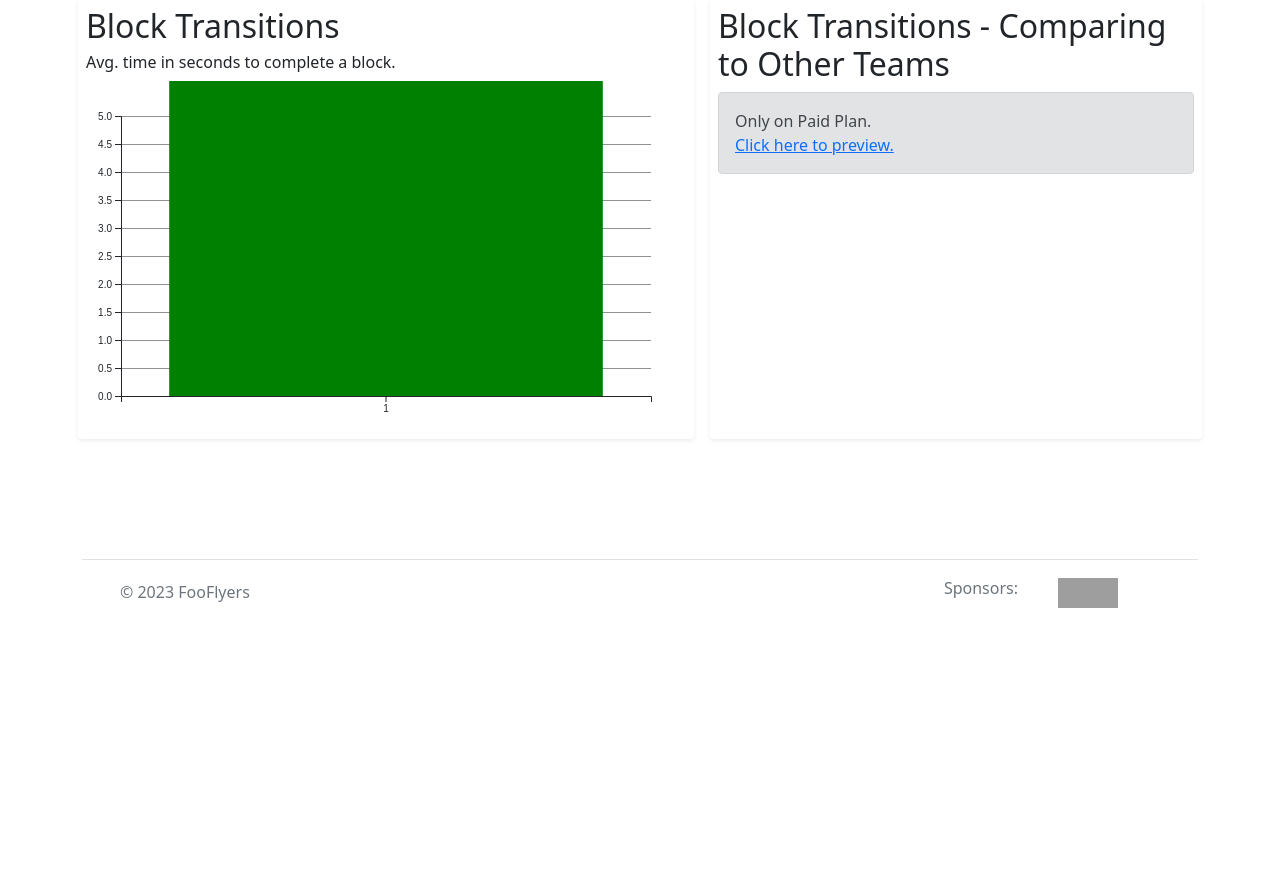
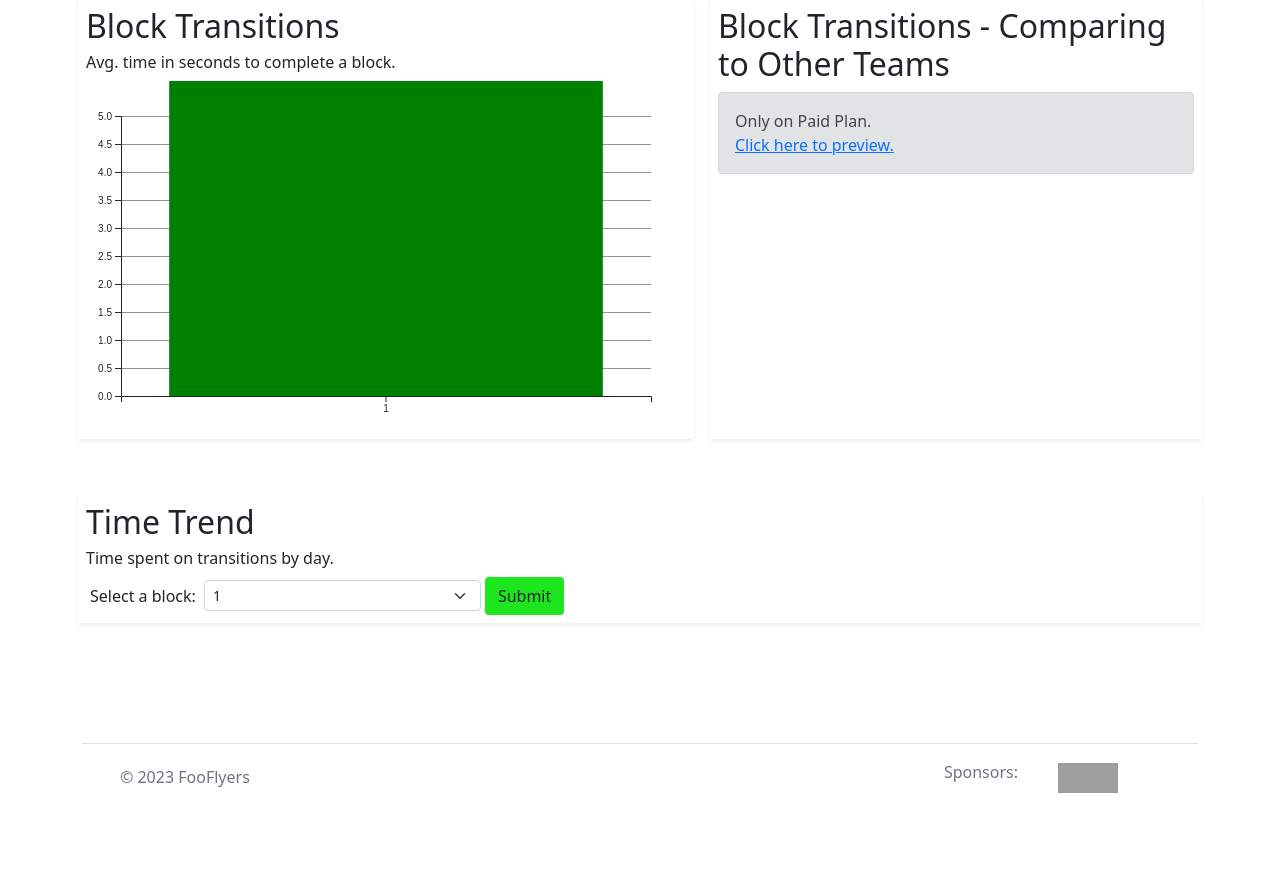
Before and after one commit to paulobueno/point-tracker, a Django app: page /jumps/00000000-0000-0000-0000-000000000001 in a window 1280 px wide. Shown: the part 1082-1963 px from the top of the page. Before the commit the page ends 1690 px from the top, so only its background shows below. Run offline with Django 4.2, Linux system fonts and the light colour scheme; tables that the repository leaves empty hold one stand-in row (values such as "Sample post"); data that the repository does not hold is empty; some libraries are stand-ins or nearby versions; grey boxes are pictures that could not be loaded.

Commit message:
added Time Trend

```diff
--- a/tracker/models.py
+++ b/tracker/models.py
@@ -114,7 +114,8 @@ def add_repetition_number(sender, instance, *args, **kwargs):
     jumps = Jump.objects.filter(team=instance.team) \
         .filter(pool=instance.pool) \
         .filter(date=instance.date)
-    instance.repetition_number = len(jumps) + 1
+    if not instance.repetition_number:
+        instance.repetition_number = len(jumps) + 1
 
 
 class JumpAnalytic(models.Model):
--- a/tracker/static/js/heatmap.js
+++ b/tracker/static/js/heatmap.js
@@ -159,3 +159,69 @@ const margin = {top: 35, right: 35, bottom: 35, left: 35},
     .on("mouseleave", mouseleave)
 })
 }
+
+function genBlockTrend(jsonData, selectedId) {
+d3.json(jsonData).then(function(data) {
+const margin = {top: 35, right: 35, bottom: 35, left: 35},
+      width = 550 - margin.left - margin.right,
+      height = 350 - margin.top - margin.bottom,
+      svg = d3.select(selectedId)
+              .append("svg")
+                .attr("width", width + margin.left + margin.right)
+                .attr("height", height + margin.top + margin.bottom)
+              .append("g")
+                .attr("transform", `translate(${margin.left}, ${margin.top})`);
+
+    // Convert date strings to Date objects
+    const parseTime = d3.timeParse('%Y-%m-%d');
+    const dates = Object.keys(data).map(parseTime);
+
+    // Extract data for each line
+    const means = Object.values(data).map(d => d.mean);
+    const q1s = Object.values(data).map(d => d.q1);
+    const q3s = Object.values(data).map(d => d.q3);
+
+    // Set up scales and line generator
+    const xScale = d3.scaleTime()
+      .domain(d3.extent(dates))
+      .range([0, 400]);
+
+    const yScale = d3.scaleLinear()
+      .domain([d3.min([d3.min(means), d3.min(q1s), d3.min(q3s)]), d3.max([d3.max(means), d3.max(q1s), d3.max(q3s)])])
+      .range([200, 0]);
+
+    const line = d3.line()
+      .x((d, i) => xScale(dates[i]))
+      .y(d => yScale(d));
+
+    // Create SVG element and append axes
+    svg.append('g')
+      .attr('transform', 'translate(0, 200)')
+      .call(d3.axisBottom(xScale));
+
+    svg.append('g')
+      .call(d3.axisLeft(yScale));
+
+    // Append paths for each line
+    svg.append('g')
+      .append('path')
+      .datum(means)
+      .attr('d', line)
+      .attr('stroke', 'blue')
+      .attr('fill', 'none');
+
+    svg.append('g')
+      .append('path')
+      .datum(q1s)
+      .attr('d', line)
+      .attr('stroke', 'green')
+      .attr('fill', 'none');
+
+    svg.append('g')
+      .append('path')
+      .datum(q3s)
+      .attr('d', line)
+      .attr('stroke', 'red')
+      .attr('fill', 'none');
+
+})}
--- a/tracker/templates/team.html
+++ b/tracker/templates/team.html
@@ -95,6 +95,27 @@
             </div>
         </div>
     </div>
+    <div class="row">
+        <div class="col shadow-sm p-2 mb-5 bg-white rounded m-2">
+            <p class="h2">Time Trend</p>
+            <p class="h6">Time spent on transitions by day.</p>
+            <form action="" method="post">
+                {% csrf_token %}
+                <div class="d-flex align-items-center">
+                        <div class="m-1">Select a block: </div>
+                        <select class="form-select form-select-sm m-1 w-25" name="block_filter">
+                            {% for block in blocks %}
+                            <option value="{{block}}" {% if block == block_filter %}selected{% endif %} >{{block}}</option>
+                            {% endfor %}
+                        </select>
+
+                    <input class="w-20 btn navbar-foo ml-1" type="submit" value="Submit">
+
+                </div>
+            </form>
+            <div id="time_trend"></div>
+        </div>
+    </div>
 </div>
 <script src="{% static '/js/heatmap.js' %}"></script>
 <script>genHeatMap("{% url 'heatmap_transition' team.external_id %}?tag_filter={{tag_filter}}","#my_dataviz",[-2,-0.5])</script>
@@ -102,5 +123,6 @@
 {% if fooflyers %}
     <script>genHeatMap("{% url 'foo_heatmap_transition_comparison' %}?tag_filter={{tag_filter}}","#my_dataviz2",[-0.3,0.3])</script>
     <script>barChart("{% url 'foo_block_transition_comparison' %}?tag_filter={{tag_filter}}","#team_block_transitions_comparison", [-1,2])</script>
+    <script>genBlockTrend("{% url 'foo_transition_trend_data' block_filter block_filter %}","#time_trend")</script>
 {% endif %}
 {% endblock %}
--- a/tracker/urls.py
+++ b/tracker/urls.py
@@ -23,6 +23,9 @@ urlpatterns = [
     path('team/transition_trend/<uuid:team_eid>/<point1>/<point2>',
          views.transition_trend_data,
          name='transition_trend_data'),
+    path('foo/transition_trend/<point1>/<point2>',
+         views.foo_transition_trend_data,
+         name='foo_transition_trend_data'),
     path('team/block_transition_comparison/<uuid:team_external_id>',
          views.block_transitions_comparison_data,
          name='block_transition_comparison'),
--- a/tracker/views.py
+++ b/tracker/views.py
@@ -4,7 +4,8 @@ from collections import defaultdict
 import json
 from django.contrib.auth.decorators import login_required
 from django.db import transaction
-from django.http import HttpResponse, JsonResponse
+from django.urls import reverse
+from django.http import HttpResponse, JsonResponse, HttpResponseRedirect
 from django.shortcuts import get_object_or_404, render, redirect
 from django.template.defaultfilters import upper
 import numpy as np
@@ -251,18 +252,29 @@ def team_jumps(request, team_external_id, fooflyers=False):
     jumps = Jump.objects.filter(team=team)
     members = TeamMember.objects.filter(team__pk=team.id)
     available_tags = Jump_Tags.objects.filter(jump__in=jumps).distinct()
-    tag_filter = None
+    blocks = [p[0] for p in Point.blocks]
+    tag_filter = request.GET.get('tag_filter', '')
+    block_filter = request.GET.get('block_filter', '1')
     if request.method == "POST":
-        tag_filter = request.POST.get('tag_filter')
-        if tag_filter not in ['', None]:
-            jumps = jumps.filter(jump_tags__external_id=uuid.UUID(tag_filter))
+        block_filter = request.POST.get('block_filter', block_filter)
+        tag_filter = request.POST.get('tag_filter', tag_filter)
+        if fooflyers:
+            url = reverse('fooflyers_jumps')
+        else:
+            url = reverse('team_jumps', kwargs={'team_external_id': team_external_id})
+        url = f'{url}?block_filter={block_filter}&tag_filter={tag_filter}'
+        return HttpResponseRedirect(url)
+    if tag_filter not in ['', None]:
+        jumps = jumps.filter(jump_tags__external_id=uuid.UUID(tag_filter))
     transitions = Transition.objects.filter(jump__in=jumps)
     return render(request, 'team.html', {'team': team,
+                                         'blocks': blocks,
                                          'members': members,
                                          'jumps': jumps,
                                          'transitions': transitions,
                                          'available_tags': available_tags,
                                          'tag_filter': tag_filter,
+                                         'block_filter': block_filter,
                                          'fooflyers': fooflyers})
 
 
@@ -282,8 +294,25 @@ def track_select_team(request):
     return redirect('/track?selected_team_uuid=' + selected_team_uuid)
 
 
+@login_required
 def transition_trend_data(_, team_eid, point1, point2):
     team = Team.objects.get(external_id=team_eid)
+    jumps = Jump.objects.filter(team=team)
+    transitions = Transition.objects.filter(jump__in=jumps, point_1_id=upper(point1), point_2_id=upper(point2))
+    data = defaultdict(list)
+    for transition in transitions:
+        date = str(transition.jump.date)
+        duration = float(transition.duration)
+        data[date].append(duration)
+    for k, v in data.items():
+        data.update({k: {'mean': round(np.quantile(v, 0.5), 2),
+                         'q1': round(np.quantile(v, 0.25), 2),
+                         'q3': round(np.quantile(v, 0.75), 2)}})
+    return JsonResponse(data, safe=False)
+
+
+def foo_transition_trend_data(_, point1, point2):
+    team = Team.objects.get(external_id=uuid.UUID('497c2597-4dbb-4cb7-b92d-27cd641f6c9c'))
     jumps = Jump.objects.filter(team=team)
     transitions = Transition.objects.filter(jump__in=jumps, point_1_id=upper(point1), point_2_id=upper(point2))
     data = defaultdict(list)
```
